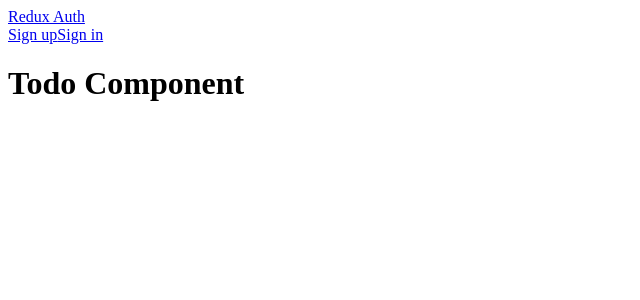
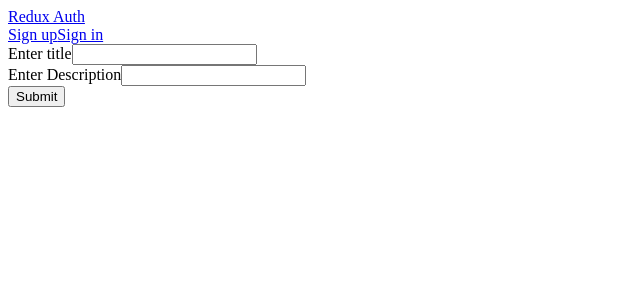
Before and after one commit to OxManny-Dev/React-App-JWT-Authentication-Boilerplate, a React (Create React App) app in the folder client/: page /todo in a window 1280 px wide. Shown: the top 300 px of the page, without its empty margins (0-640 px from the left). Built offline with nearby package versions, Linux system fonts and the light colour scheme.

Commit message:
Create reduxForm routes for todos

```diff
--- a/client/src/actions/index.js
+++ b/client/src/actions/index.js
@@ -10,6 +10,14 @@ export const decrement = () => {
   return { type: DECREMENT_COUNTER };
 };
 
+export const addTodo = todo => async dispatch => {
+  const res = await axios.get('/api/todo/', {
+    headers: {
+      'authorization': localStorage.getItem('token')
+    }
+  });
+  console.log(res.data);
+};
 
 
 // We take the form props, and a callback function to call
--- a/client/src/containers/auth/Signin.js
+++ b/client/src/containers/auth/Signin.js
@@ -18,6 +18,9 @@ class Signin extends Component {
 
   }
 
+  renderInput({ input }) {
+    return <input {...input}/>
+  }
   render(){
     // We are getting the handleSubmit function from reduxForm
     const { handleSubmit } = this.props;
@@ -32,7 +35,7 @@ class Signin extends Component {
           <Field
             name='email'
             type='text'
-            component='input'
+            component={this.renderInput}
             autoComplete='none'/>
         </fieldset>
         <fieldset>
@@ -40,7 +43,7 @@ class Signin extends Component {
           <Field
             name='password'
             type='password'
-            component='input'
+            component={this.renderInput}
             autoComplete='none'/>
         </fieldset>
         <div>
--- a/client/src/containers/todo/Todo.js
+++ b/client/src/containers/todo/Todo.js
@@ -1,15 +1,105 @@
 import React, { Component } from 'react';
 import { Field, reduxForm } from 'redux-form';
+import { connect } from 'react-redux';
+import { addTodo } from './../../actions';
+
+class Todo extends Component {
 
 
-class Todo extends Component {
-  render(){
+  // Redux forms is about about automating processes
+  // making sure our data gets to the store
+  // and also getting to the reducers
+  // It doesn't really know what you're doing
+  // It's just going to assume you're going to do the right thing
+
+
+  renderError = ({ error, touched }) => {
+    if(touched && error) {
+      return (
+        <div>
+          <div>{error}</div>
+        </div>
+      );
+    }
+  }
+  renderInput = ({ input, label, meta }) => {
+    // We can see the values that redux form is already doing the job for us
+    // console.log(formProps);
+    // return <input
+    //   onChange={formProps.input.onChange}
+    //   value={formProps.input.value}
+    // />;
+
+    // This line gives us access to the error property as well as form controls
+    console.log(meta);
     return (
       <div>
-        <h1>Todo Component</h1>
+        <label>{label}</label>
+        <input {...input} autoComplete='off' />
+        {this.renderError(meta)}
       </div>
+      );
+  }
+
+  // Under the hood, handleSubmit is already doing the event.preventDefault for us
+  // the parameter it takes is then values that are in the form
+
+  onSubmit = (formValues) => {
+    this.props.addTodo(formValues);
+  }
+
+  render(){
+    // Shows the props of this component
+    // console.log(this.props);
+    return (
+      // This handleSubmit function is given to us by redux form.
+      // It takes a function to call when the form is submitted.
+      <form onSubmit={this.props.handleSubmit(this.onSubmit)}>
+        {/* A field is used whenever we want to render some type of input onto the page
+            It takes a name prop. The name of the property that this field is going to manage
+            We can pass is a component prop to tell it what to render on the screen.
+            We can also pss other props that it doesn't know about,
+            and the function that we pass into it is automatically going to take that prop
+        */}
+
+        <Field
+          name='title'
+          component={this.renderInput}
+          label='Enter title'/>
+        <Field
+          name='description'
+          component={this.renderInput}
+          label='Enter Description'
+        />
+        <button>Submit</button>
+      </form>
     )
   }
 }
 
-export default reduxForm()(Todo);
+
+// Our validation function takes 1 parameter.
+// An object that contains all of the names of each inputs
+// that are in our form
+const validate = formValues => {
+  const errors = {};
+  if(!formValues.title) {
+  //
+    errors.title = 'You must enter a title';
+  }
+
+  if(!formValues.description){
+    errors.description = 'You must enter a description'
+  }
+
+  // If redux forms sees that we return an empty object,
+  // when we try to submit. It's going to assume everything is ok
+  return errors;
+};
+
+const formWrapped =  reduxForm({
+  form: 'todo',
+  validate
+})(Todo);
+
+export default connect(null, { addTodo })(formWrapped);
--- a/client/src/index.js
+++ b/client/src/index.js
@@ -2,8 +2,10 @@ import React from 'react';
 import ReactDOM from 'react-dom';
 import {BrowserRouter as Router, Route} from 'react-router-dom';
 import {Provider} from 'react-redux';
-import { createStore, applyMiddleware } from 'redux';
+import { createStore, applyMiddleware, compose } from 'redux';
 import reduxThunk from 'redux-thunk';
+
+
 
 import App from './components/App';
 import Welcome from './components/Welcome';
@@ -14,13 +16,15 @@ import Counter from './containers/Counter';
 import Todo from './containers/todo/Todo';
 
 import reducers from './reducers';
+// configure redux dev tools
+const composeEnhancers = window.__REDUX_DEVTOOLS_EXTENSION_COMPOSE__ || compose;
 
 const store = createStore(
   reducers,
   {
     auth: { authenticated: localStorage.getItem('token')}
   },
-  applyMiddleware(reduxThunk));
+  composeEnhancers(applyMiddleware(reduxThunk)));
 
 ReactDOM.render(
   <Provider store={store}>
--- a/client/src/reducers/auth.js
+++ b/client/src/reducers/auth.js
@@ -6,7 +6,6 @@ const  INITIAL_STATE = {
 };
 
 export default function (state = INITIAL_STATE, action) {
-  console.log(state);
   switch(action.type) {
     case AUTH_USER:
       return { ...state, authenticated: action.payload };
--- a/client/src/reducers/counter.js
+++ b/client/src/reducers/counter.js
@@ -6,7 +6,6 @@ const INITIAL_STATE = {
 
 
 export default function(state = INITIAL_STATE, action) {
-  console.log(state);
   switch(action.type) {
     case INCREMENT_COUNTER:
       return {...state, counter: state.counter + 1};
```
Also changed, not shown: 2 other files (tests, documents, lock files or other folders).
